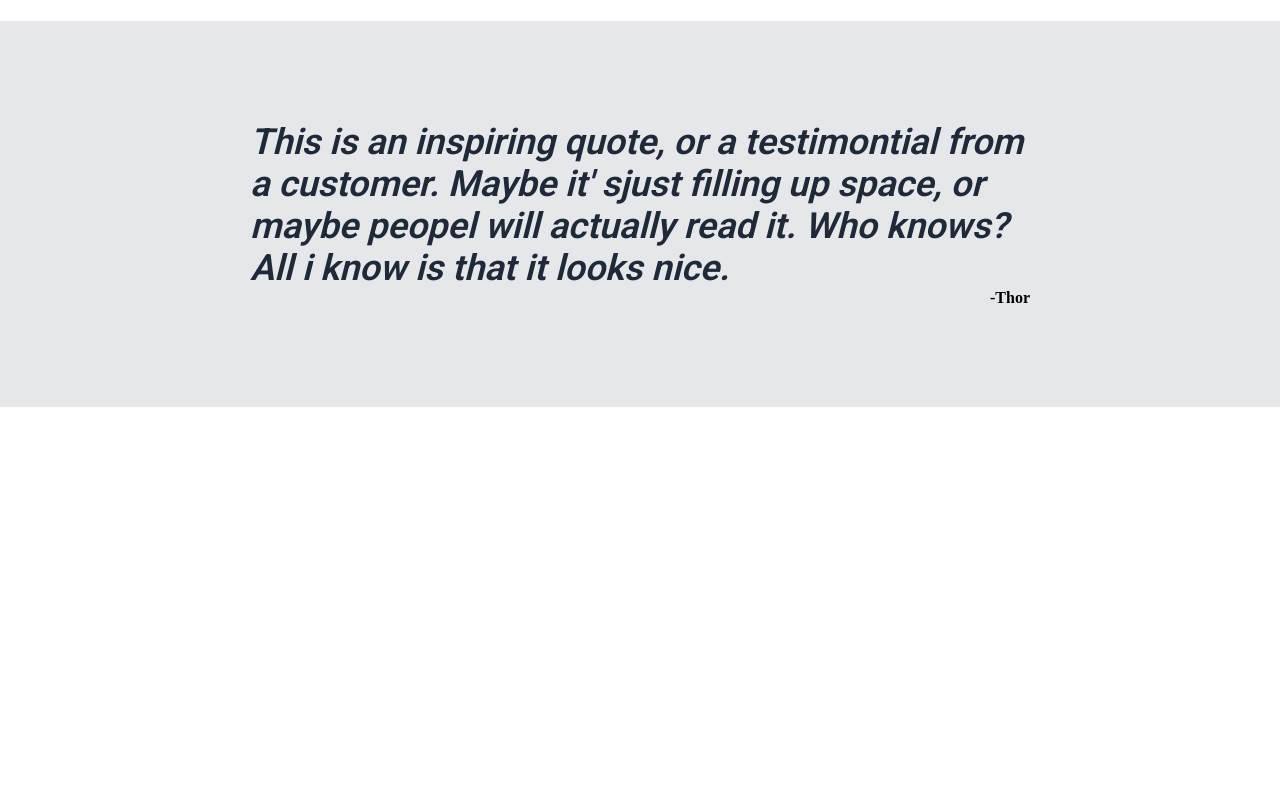
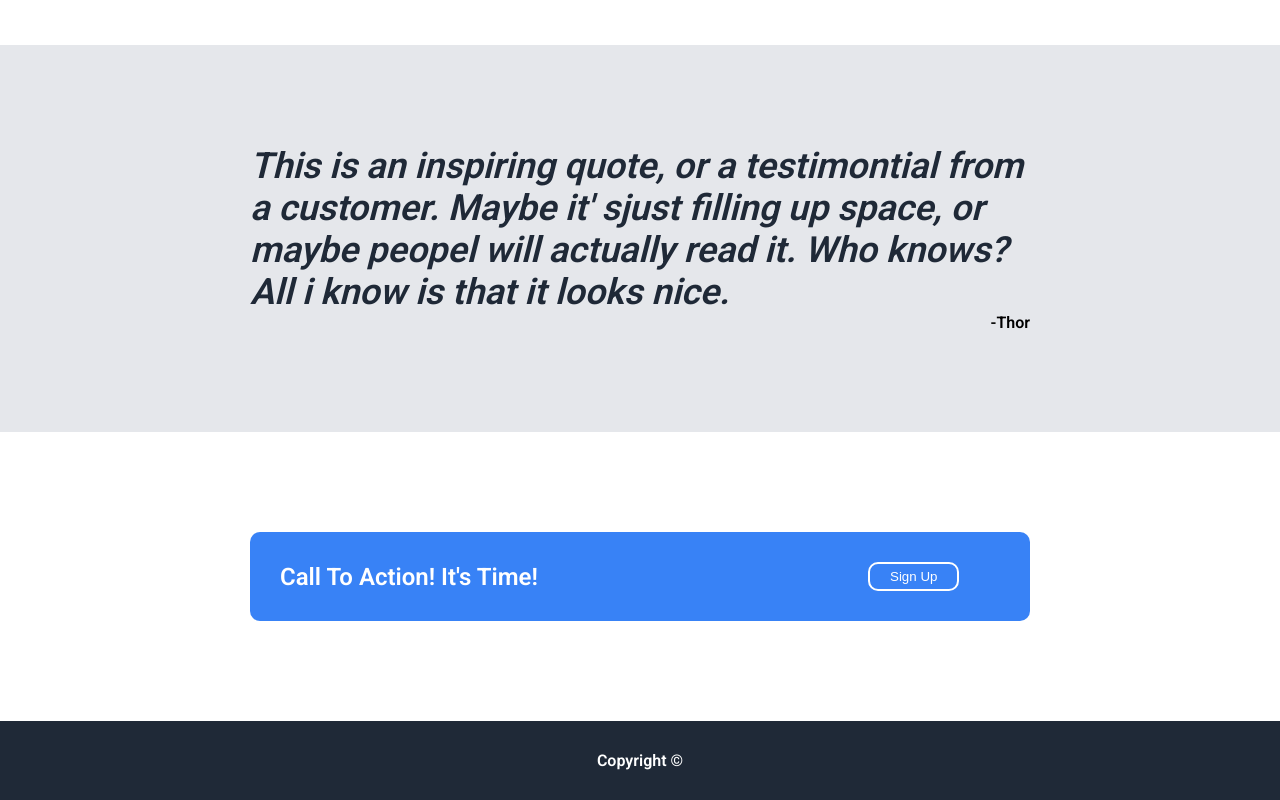
Before and after one commit to Shetriga/css_Assignment, a plain HTML site: page index.html in a window 1280 px wide. Shown: the part 1170-1970 px from the top of the page. Before the commit the page ends 1577 px from the top, so only its background shows below. Drawn offline with Linux system fonts and the light colour scheme.

Commit message:
Second Commit

```diff
--- a/css/styles.css
+++ b/css/styles.css
@@ -1,4 +1,10 @@
-body { margin: 0; }
+body {
+    margin: 0;
+    font-family: 'Roboto', sans-serif;
+}
+img {
+    border-radius: 10px;
+}
 .top {
     background-color: #1F2937;
     padding: 15px 120px;
@@ -14,7 +20,6 @@ body { margin: 0; }
     padding: 20px;
     text-decoration: none;
     font-size: 18px;
-    font-family: 'Roboto', sans-serif;
     color: #E5E7EB;
 }
 .nav-container a:hover {
@@ -23,7 +28,6 @@ body { margin: 0; }
 .nav-container .header {
     flex: 7;
     text-align: left;
-    font-family: 'Roboto', sans-serif;
     color: #F9FAF8;
     font-size: 24px;
 }
@@ -32,7 +36,6 @@ body { margin: 0; }
     margin: 100px 15px;
 }
 .hero .hero-main-text {
-    font-family: 'Roboto', sans-serif;
     font-size: 48px;
     margin-bottom: 15px;
     margin-top: 15px;
@@ -41,7 +44,6 @@ body { margin: 0; }
     text-align: left;
 }
 .hero .hero-secondary-text {
-    font-family: 'Roboto', sans-serif;
     text-align: left;
     font-size: 18px;
     color: #E5E7EB;
@@ -54,7 +56,6 @@ body { margin: 0; }
     background-color: #3882F6;
     padding: 10px 35px;
     border-radius: 10px;
-    font-family: 'Roboto', sans-serif;
     color: white;
     border: none;
 }
@@ -73,14 +74,12 @@ body { margin: 0; }
 .info-flex img {
     height: auto;
     width: 100%;
-    border-radius: 10px;
 }
 .information .item {
     flex: 1;
     text-align: center;
 }
 .information header {
-    font-family: 'Roboto', sans-serif;
     font-weight: bolder;
     text-align: center;
     font-size: 36px;
@@ -99,7 +98,6 @@ body { margin: 0; }
 .quote .quote-flex .quote-text {
     color: #1F2937;
     font-size: 36px;
-    font-family: 'Roboto', sans-serif;
     font-style: italic;
 }
 .quote .quote-flex .item {
@@ -109,3 +107,44 @@ body { margin: 0; }
     align-self: flex-end;
     font-weight: bold;
 }
+/* Call To Action Div */
+.call-to-action {
+    display: flex;
+    align-items: center;
+    margin: 100px 250px;
+    background-color: #3882F6;
+    color: white;
+    border-radius: 10px;
+}
+.call-to-action .item {
+    padding: 30px;
+    flex: 1;
+}
+.call-to-action .item.text {
+    flex: 4;
+}
+.call-to-action .item header {
+    font-size: 24px;
+    font-weight: bold;
+}
+.call-to-action .item button {
+    padding: 5px 20px;
+    border-radius: 10px;
+    color: white;
+    background: transparent;
+    border: 2px solid white;
+}
+.call-to-action .item button:hover {
+    cursor: pointer;
+    background-color: #2460c0;
+}
+/* Footer Div */
+.footer {
+    background-color: #1F2937;
+    display: flex;
+    justify-content: center;
+}
+.footer .item {
+    padding: 30px;
+    color: white;
+}
--- a/index.html
+++ b/index.html
@@ -83,5 +83,20 @@
             <div class="item citation">-Thor</div>
         </div>
     </div>
+
+    <div class="call-to-action">
+        <div class="item text">
+            <header>Call To Action! It's Time!</header>
+        </div>
+        <div class="item">
+            <button>Sign Up</button>
+        </div>
+    </div>
+
+    <div class="footer">
+        <div class="item">
+            Copyright &copy;
+        </div>
+    </div>
 </body>
 </html>
```
